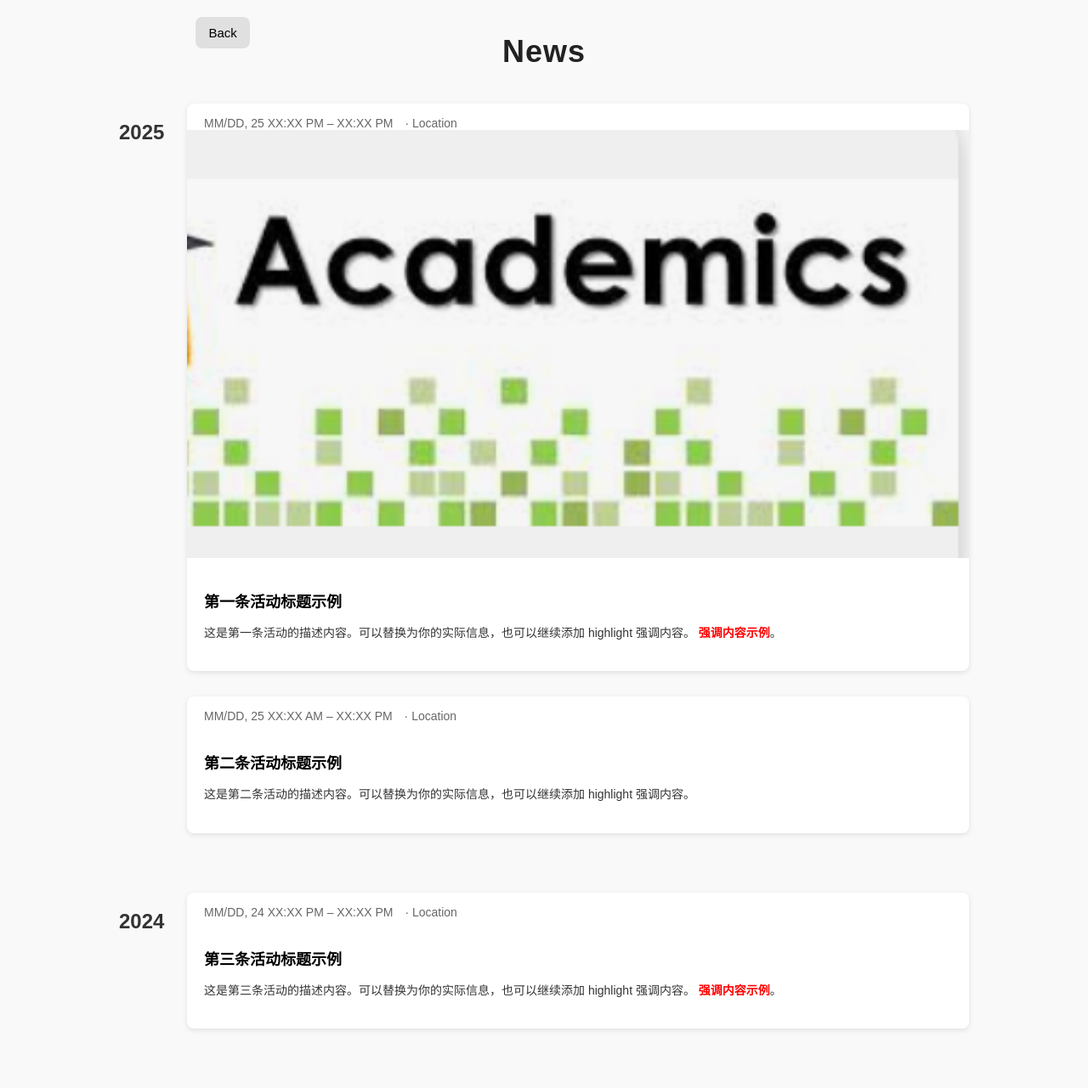
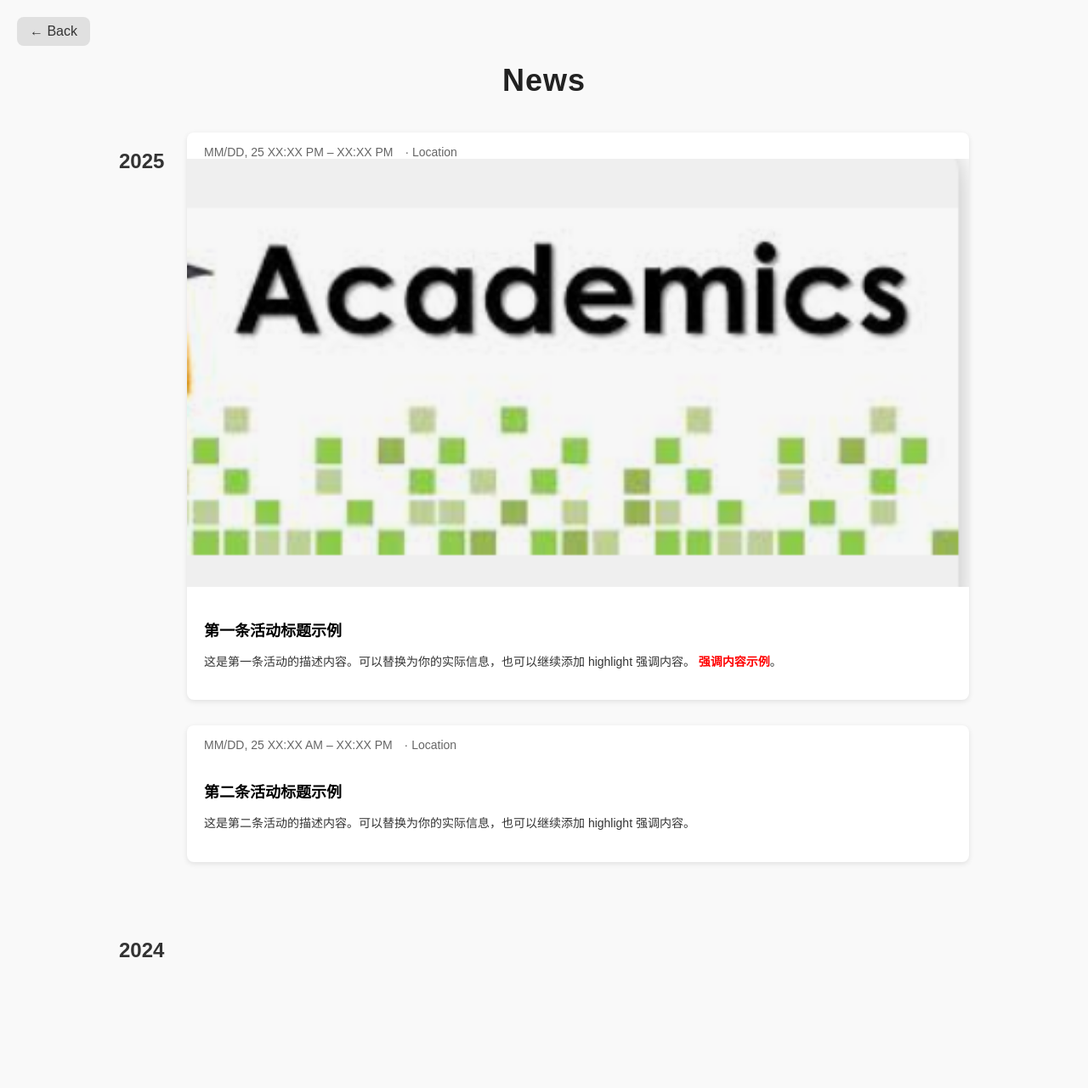
Before and after one commit to Yu-Xinda/Yu.github.io, a Jekyll site: the page news.html, which Jekyll copies as it is, in a window 1280 px wide. Shown: the whole page at 85% size. Built offline with Jekyll 4.4.1, drawn with Linux system fonts in a browser that asks for light colours; after the commit the page ends 1173 px from its top, so only the background shows below that.

Commit message:
Update news.html

```diff
--- a/news.html
+++ b/news.html
@@ -9,6 +9,19 @@
       margin: 0;
       padding: 0;
       background: #f9f9f9;
+    }
+
+    .back-button {
+      display: inline-block;
+      margin: 20px 0 0 20px;
+      font-size: 16px;
+      background-color: #e0e0e0;
+      border: none;
+      border-radius: 8px;
+      padding: 8px 15px;
+      cursor: pointer;
+      text-decoration: none;
+      color: #333;
     }
 
     .container {
@@ -77,21 +90,18 @@
       text-align: center;
       font-size: 36px;
       color: #222;
-      margin-top: 40px;
+      margin-top: 20px;
       margin-bottom: 20px;
       font-weight: bold;
       letter-spacing: 1px;
     }
   </style>
 </head>
-<!-- 返回按钮 -->
-<div style="position: absolute; top: 20px; left: 18%;">
-  <button onclick="window.location.href='.'"
-          style="background-color: #e0e0e0; border: none; border-radius: 8px; padding: 10px 15px; font-size: 15px; cursor: pointer;">
-    Back
-  </button>
-</div>
 <body>
+
+  <!-- 返回按钮 -->
+  <a href="javascript:history.back()" class="back-button">← Back</a>
+
   <h1 class="page-title">News</h1>
 
   <!-- 2025 -->
@@ -99,7 +109,6 @@
     <div class="year">2025</div>
     <div class="timeline">
 
-      <!-- 第一条记录 -->
       <div class="card">
         <div class="card-header">
           <span>MM/DD, 25 XX:XX PM – XX:XX PM</span> · <span>Location</span>
@@ -114,7 +123,6 @@
         </div>
       </div>
 
-      <!-- 第二条记录 -->
       <div class="card">
         <div class="card-header">
           <span>MM/DD, 25 XX:XX AM – XX:XX PM</span> · <span>Location</span>
@@ -135,22 +143,4 @@
     <div class="year">2024</div>
     <div class="timeline">
 
-      <!-- 第三条记录 -->
-      <div class="card">
-        <div class="card-header">
-          <span>MM/DD, 24 XX:XX PM – XX:XX PM</span> · <span>Location</span>
-        </div>
-        <div class="card-body">
-          <h3>第三条活动标题示例</h3>
-          <p>
-            这是第三条活动的描述内容。可以替换为你的实际信息，也可以继续添加 highlight 强调内容。
-            <span class="highlight">强调内容示例</span>。
-          </p>
-        </div>
-      </div>
-
-    </div>
-  </div>
-
-</body>
-</html>
+      <div
```
